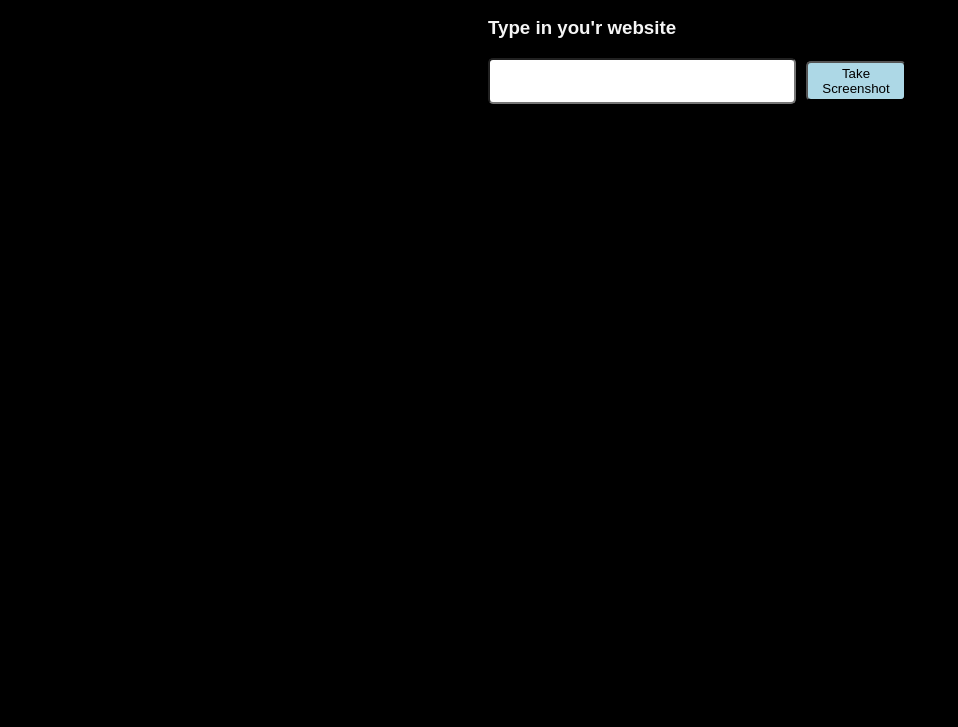
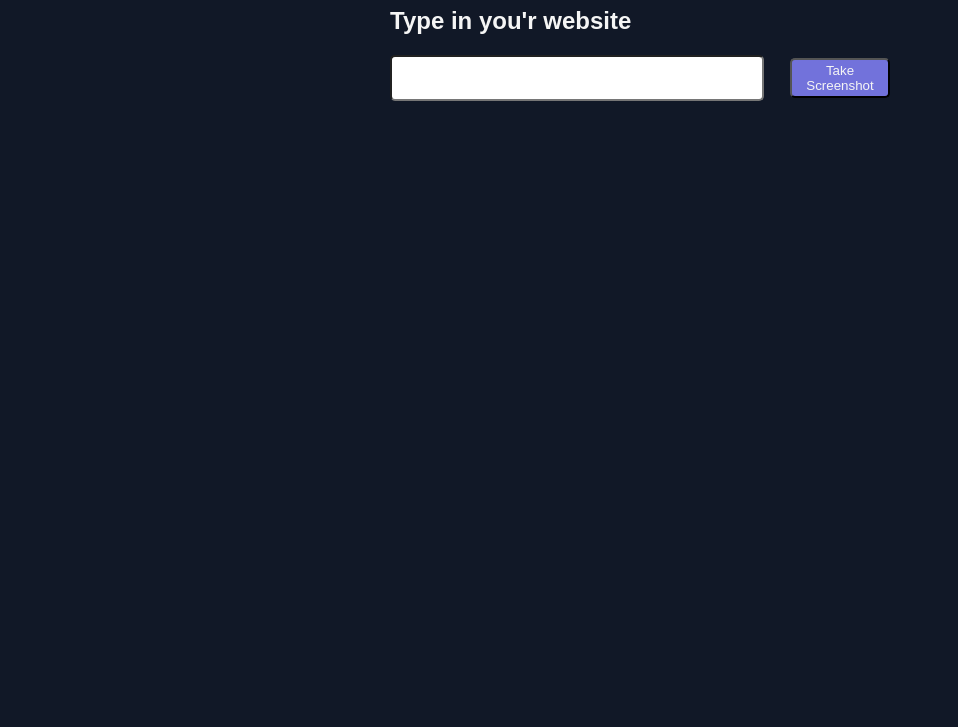
Before and after one commit to tabeaalva/website-screenshot, a website: page index.html in a window 1280 px wide. Shown: the part 73-800 px from the top of the page, without its empty margins (0-958 px from the left). Drawn offline with nearby package versions, Linux system fonts and the light colour scheme.

Commit message:
updated css

```diff
--- a/index.html
+++ b/index.html
@@ -9,14 +9,17 @@
     <link rel="stylesheet" href="styles.css">
 </head>
 <body>
+
+    <main class="container">
         <h1>Headless chrome screenshot</h1>
         <div x-data="{domain: '', input: ''}">
-        <h3>Type in you'r website</h3>
-        <form class="form" x-on:submit.prevent="domain = input">
+            <h2>Type in you'r website</h2>
+            <form class="screenshot-form" x-on:submit.prevent="domain = input">
                 <input type="text" x-model="input">
                 <button type="submit">Take Screenshot</button>
             </form>
-        <img x-bind:src="domain !== '' ? '/api/screenshot?domain=' + domain : null" alt="">
+            <img class="screenshot-image" x-bind:src="domain !== '' ? '/api/screenshot?domain=' + domain : null" alt="">
         </div>
+    </main>
 </body>
 </html>
--- a/styles.css
+++ b/styles.css
@@ -1,5 +1,5 @@
 body {
-    background-color: black;
+    background-color: rgb(17 24 39);
     color: whitesmoke;
     font-family: Arial, Helvetica, sans-serif;
 }
@@ -10,11 +10,12 @@ input {
     width: 300px;
 }
 button {
+    color: whitesmoke;
     border-radius: 5px;
-    background-color: lightblue;
+    background-color: rgb(114, 114, 219);
     width: 100px;
     height: 40px;
-    font-family: Arial, Helvetica, sans-serif;
+    font-family: Lato', sans-serif;
 }
 img {
     display: block;
@@ -22,14 +23,25 @@ img {
     margin-right: auto;
     margin-top: 5rem;
 }
-h3 {
-    margin-left: 30rem;
-    margin-top: 2rem;
+button:hover {
+    cursor: pointer;
+    color: black;
+    background-color: rgb(156, 156, 220);
 }
-form {
-    position:absolute;
-    margin-left: 30rem;
+.container {
+    max-width: 500px;
+    margin-left: auto;
     margin-right: auto;
+}
+.screenshot-form {
     display: flex;
     align-items: center;
+    gap: 16px;
 }
+.screenshot-form > input {
+    flex-grow: 1;
+}
+.screenshot-image {
+    max-width: 100%;
+    display: block;
+}
```
Lines whose indentation alone changed are shown as unchanged.
